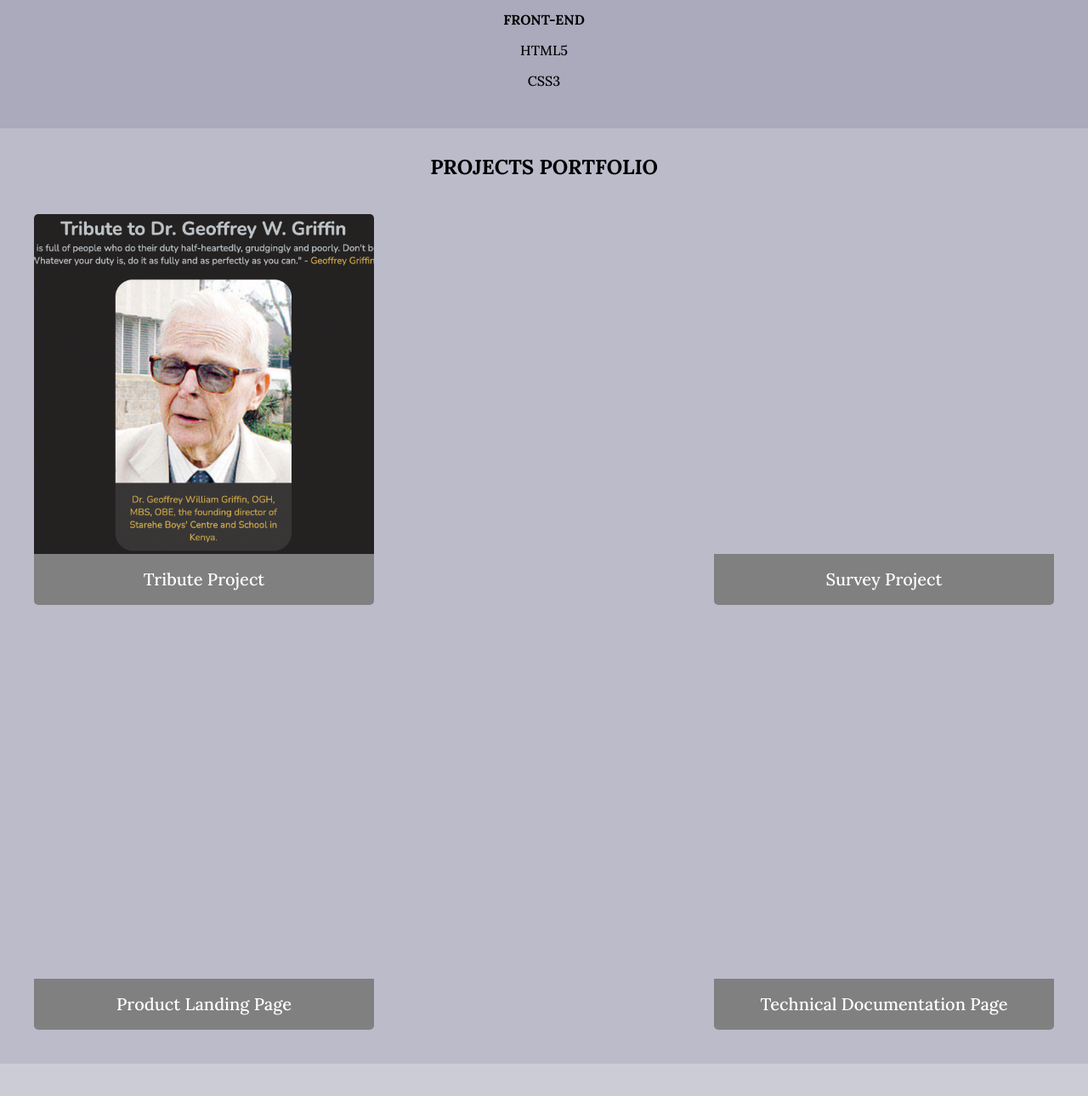
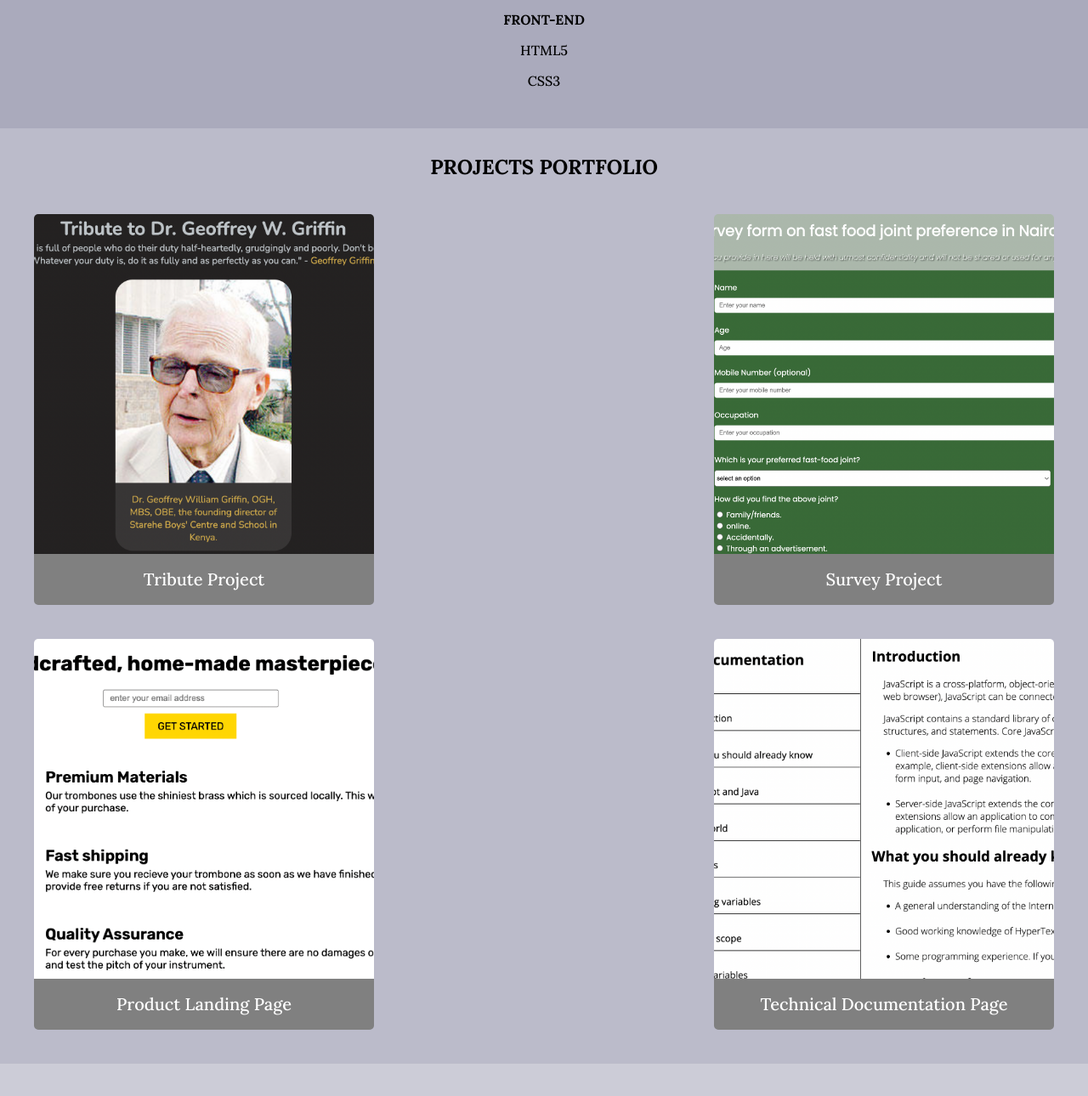
Before and after one commit to Qlibane/Portfolio, a plain HTML site: page index.html in a window 1280 px wide. Shown: the part 838-2128 px from the top of the page at 85% size. Drawn offline with Linux system fonts and the light colour scheme; the site is published under a folder, as on GitHub Pages, so addresses that start at the root find nothing.

Commit message:
background images visibility fix

```diff
--- a/Styles/styles.css
+++ b/Styles/styles.css
@@ -181,7 +181,7 @@ i {
     border-top-left-radius: 5px;
 }
 .survey-project {
-    background-image: url("/images/survey-ss.png");
+    background-image: url("../images/survey-ss.png");
     width: 400px;
     height: 400px;
     background-size: cover;
@@ -191,7 +191,7 @@ i {
 
 }
 .product-landing-page {
-    background-image: url("/images/product-landing page.png");
+    background-image: url("../images/product-landing page.png");
     width: 400px;
     height: 400px;
     background-size: cover;
@@ -201,7 +201,7 @@ i {
 
 }
 .technical-documentation-page {
-    background-image: url("/images/technical-documentation-page.png");
+    background-image: url("../images/technical-documentation-page.png");
     width: 400px;
     height: 400px;
     background-size: cover;
```
